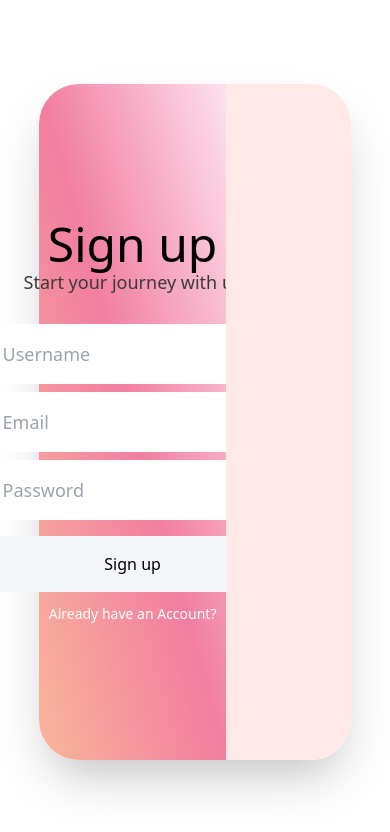
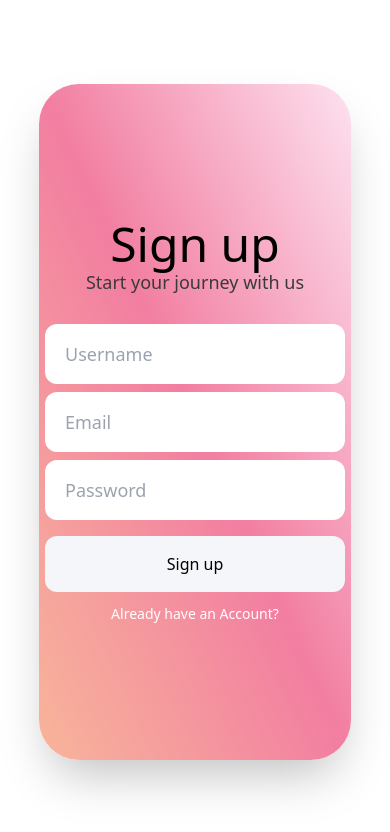
Before and after one commit to Devansh-Aage/Desiary, a React (Vite) app: page /signup in a window 390 px wide. Shown: the top 832 px of the page. Built offline with nearby package versions, Linux system fonts and the light colour scheme.

Commit message:
responsive signup

```diff
--- a/src/pages/Signup.jsx
+++ b/src/pages/Signup.jsx
@@ -48,7 +48,7 @@ function Signup() {
   return (
     <div className="w-[100vw] h-[100vh] flex justify-center items-center">
       <div className="h-[80vh] w-[80vw] max-w-[1300px] max-h-[900px] flex shadow-2xl rounded-[40px]">
-        <div className="w-[60%] h-full bg-gradient-to-tr from-[#F8B59A] to-[#FDE1EF] via-[#F27EA1] via rounded-l-[40px] flex justify-center items-center">
+        <div className="w-[100%] lg:w-[60%] h-full bg-gradient-to-tr from-[#F8B59A] to-[#FDE1EF] via-[#F27EA1] rounded-[40px] flex justify-center items-center lg:rounded-r-none">
           <div className="flex-col">
             <p className='text-5xl font-medium text-center tracking-tightiest'>Sign up</p>
             <p className='text-center font-medium text-lg text-[#3A3A3A]'>Start your journey with us</p>
@@ -96,7 +96,7 @@ function Signup() {
             </button> */}
           </div>
         </div>
-        <div className="w-[40%] h-full bg-[#FFE8E8] rounded-r-[40px]"></div>
+        <div className="lg:w-[40%] h-full bg-[#FFE8E8] rounded-r-[40px]"></div>
       </div>
     </div>
   );
```
